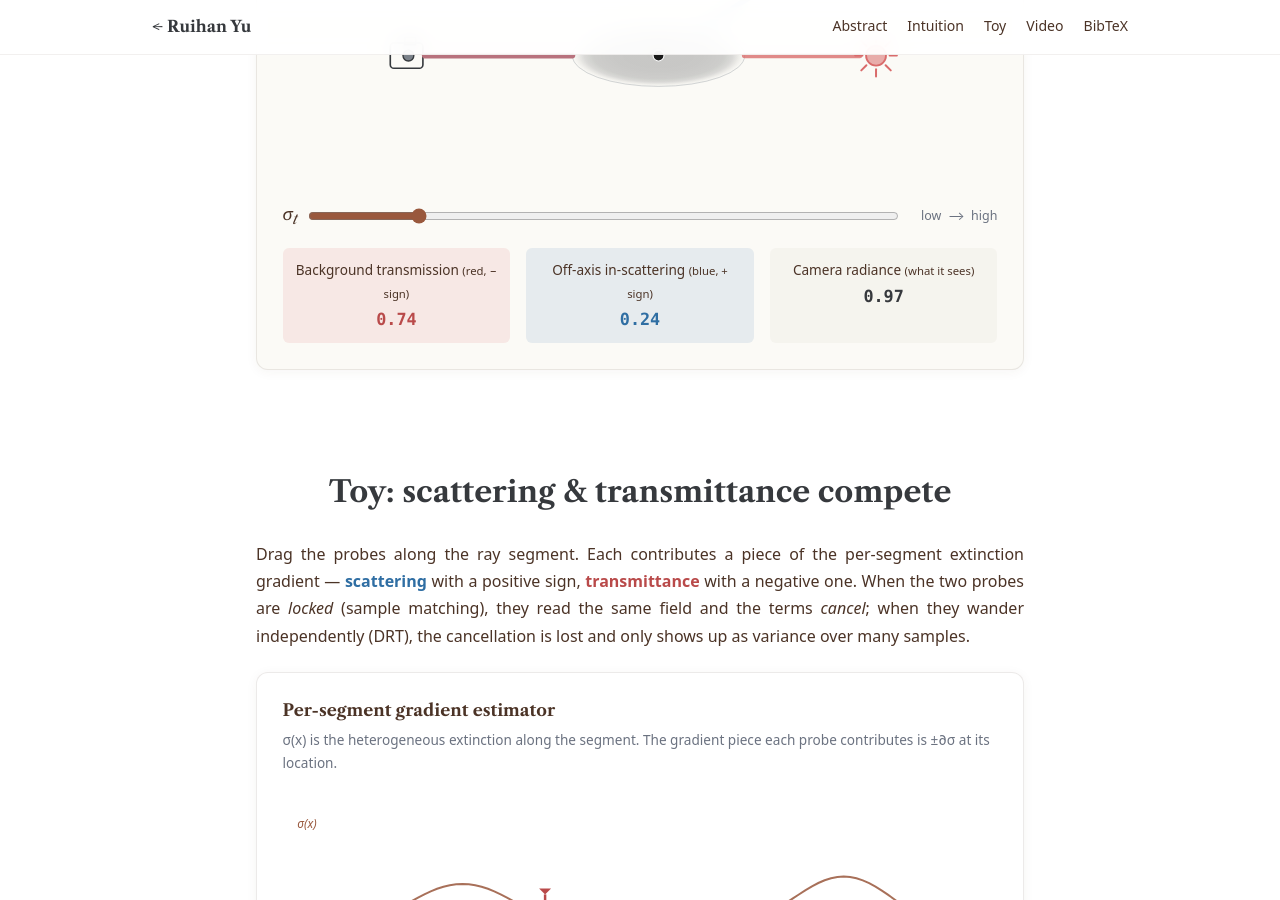
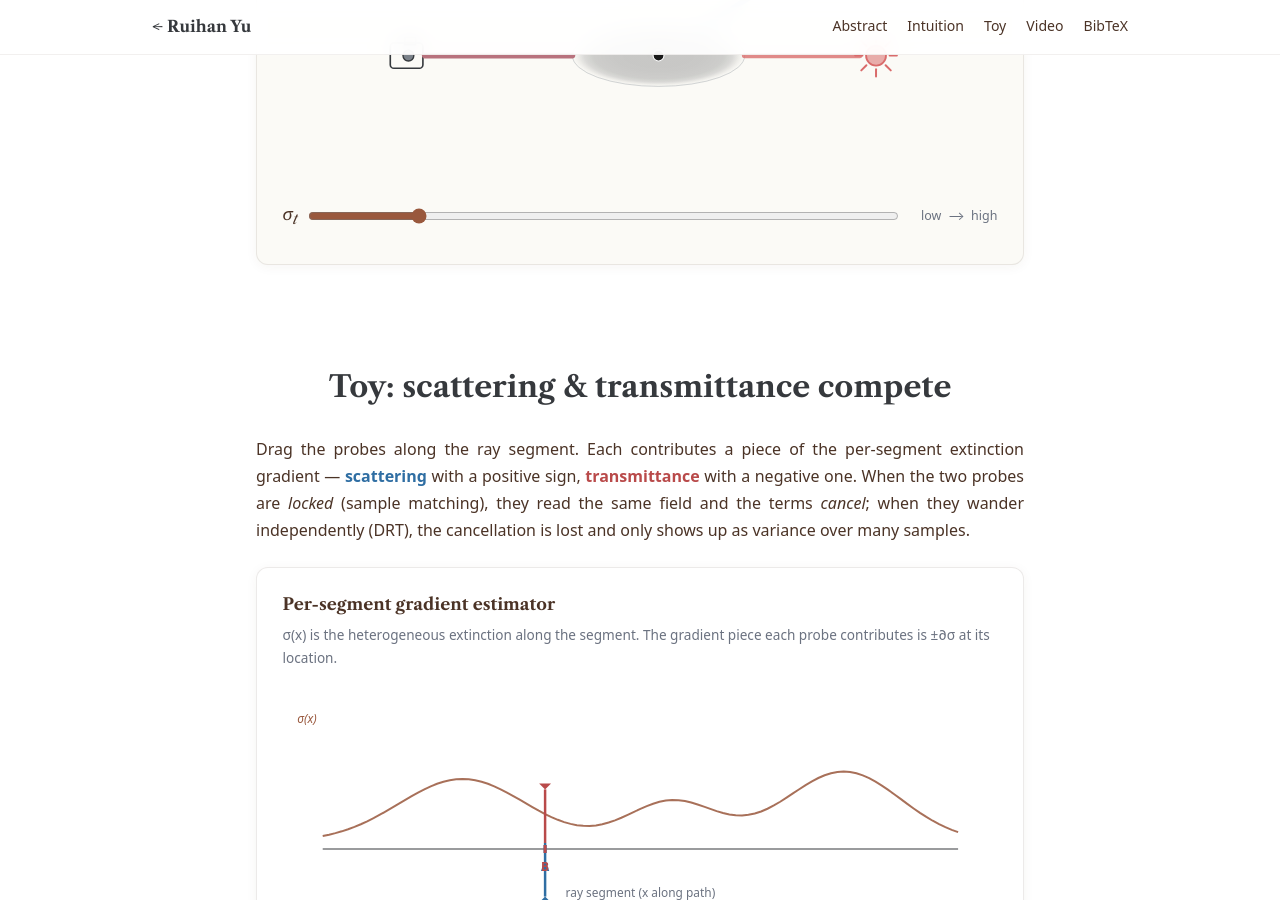
Before and after one commit to AuroraRyan0301/AuroraRyan0301.github.io, a Jekyll site: the page built from samplematching/index.html, in a window 1280 px wide and 900 px high, scrolled down 1880 px. Built offline with Jekyll 4.4.1, drawn with Linux system fonts in a browser that asks for light colours.

Commit message:
Intuition toy: drop the numeric readout strip
User wants the first slider toy to be purely visual -- just the lens, the
two rays, and the slider. Remove the three readout cells from the markup
and the corresponding DOM references / textContent updates from the JS.

```diff
--- a/samplematching/index.html
+++ b/samplematching/index.html
@@ -221,20 +221,6 @@ sitemap: false
           </label>
         </div>
 
-        <div class="toy__readout">
-          <div class="cell" style="background:rgba(217,107,107,0.12);">
-            Background transmission&nbsp;<small>(red, &minus; sign)</small>
-            <strong id="redOut" style="color:#b94a4a;">1.00</strong>
-          </div>
-          <div class="cell" style="background:rgba(82,134,181,0.12);">
-            Off-axis in-scattering&nbsp;<small>(blue, + sign)</small>
-            <strong id="blueOut" style="color:#2f6ea3;">0.00</strong>
-          </div>
-          <div class="cell">
-            Camera radiance&nbsp;<small>(what it sees)</small>
-            <strong id="camOut">1.00</strong>
-          </div>
-        </div>
       </div>
     </section>
 
@@ -657,11 +640,6 @@ sitemap: false
         // saturating as the medium becomes opaque (path-integrated).
         const scatter = (1 - Math.exp(-1.7 * s)) * 0.9;
 
-        // Update readouts
-        redOut.textContent  = transmission.toFixed(2);
-        blueOut.textContent = scatter.toFixed(2);
-        camOut.textContent  = (transmission + scatter).toFixed(2);
-
         // Trunk colour: red when transmission dominates, blue when scattering dominates.
         // Mixing weight = scatter / (transmission + scatter)
         const mixT = scatter / (transmission + scatter + 1e-6);
```
Also changed, not shown: other parts of samplematching/index.html (+2 -5 lines).
